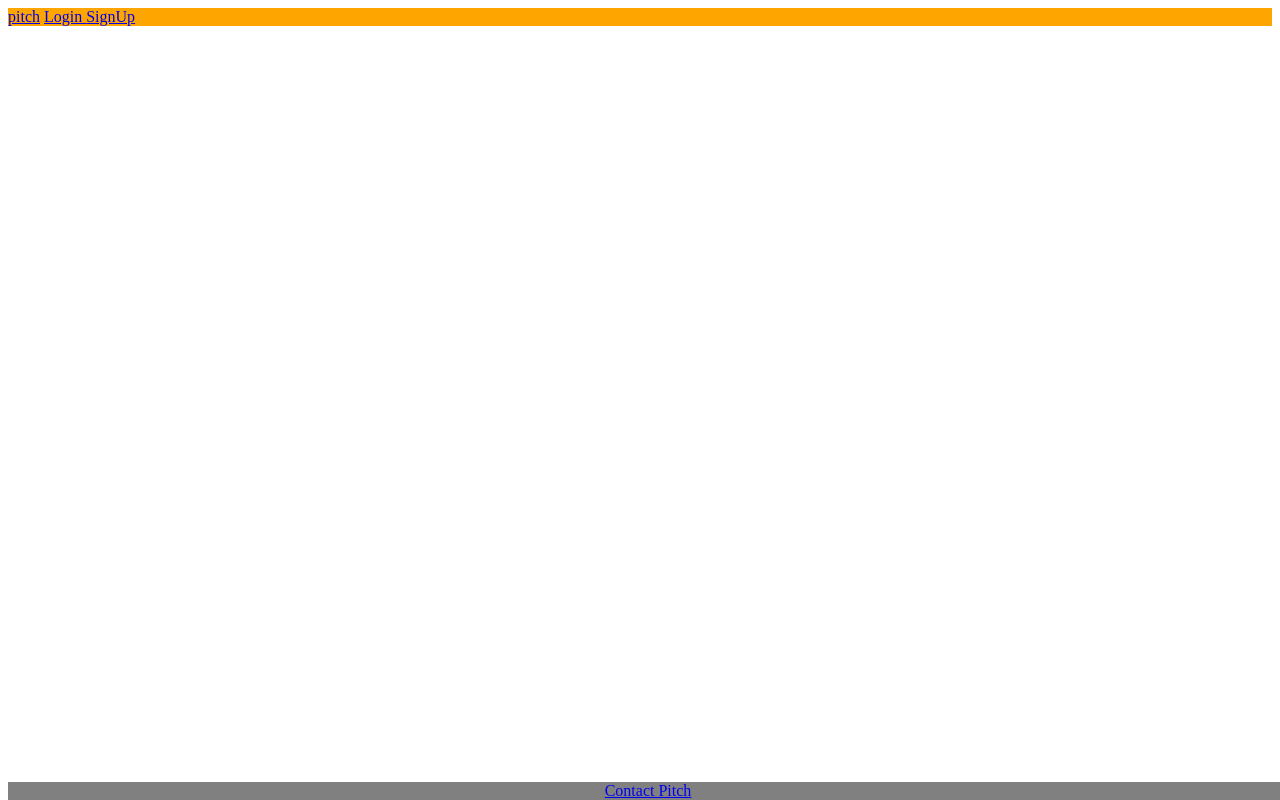
After one commit to dhobday24/web_dev_finder, a Django app: template gigfinder/board/templates/board/base.html in a window 1280 px wide. The commit adds this page. Run offline with Django 3.2, Linux system fonts and the light colour scheme; the template is opened without the code that fills it, so the values that code supplies are empty.

Commit message:
added base template. landing page extends base template

```diff
--- /dev/null
+++ b/gigfinder/board/templates/board/base.html
@@ -0,0 +1,29 @@
+{% load staticfiles %}
+<html>
+    <head>
+        <title>Pitch</title>
+
+        <!--<link rel="stylesheet" href="{% static 'css/blog.css' %}"> -->
+    </head>
+    <body>
+        <div id="topbar" style="background-color: orange;" >
+            <p>
+                <a href="/">pitch</a>
+                <a href="#">Login </a>
+                <a href="#">SignUp</a>
+            </p>
+        </div>
+
+        <div class="content container" style="margin: auto; background-color: green">
+            <div class="row">
+                <div class="col-md-8">
+                    {% block content %}
+                    {% endblock %}
+                </div>
+            </div>
+        </div>
+        <footer style="background-color: grey; position: absolute;  bottom: 0; width: 100%; text-align: center;">
+            <a href="#"> Contact Pitch</a>
+
+        </footer>
+    </body>
```
Also changed, not shown: gigfinder/board/templates/board/index.html (+6 -18 lines).
